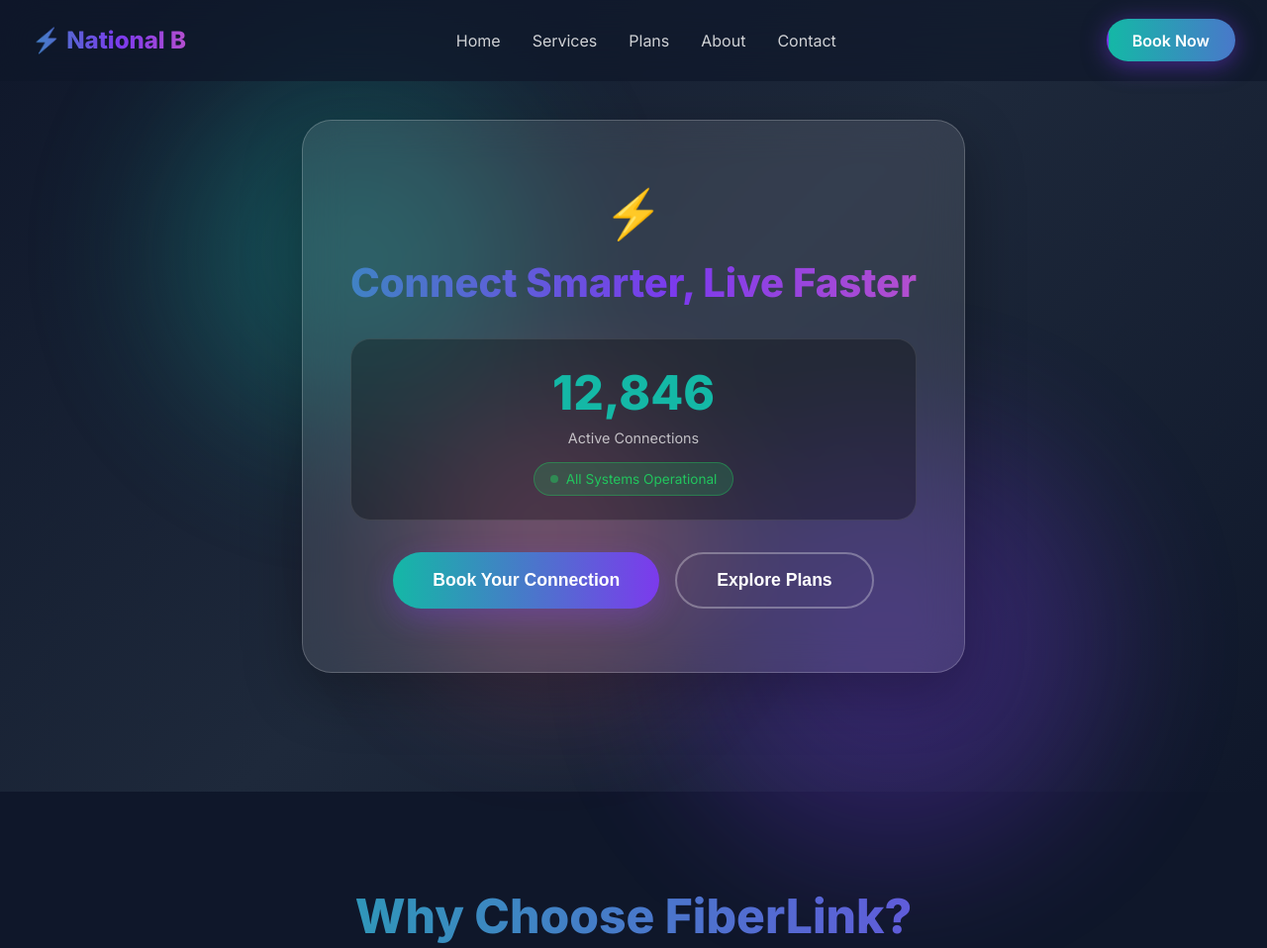
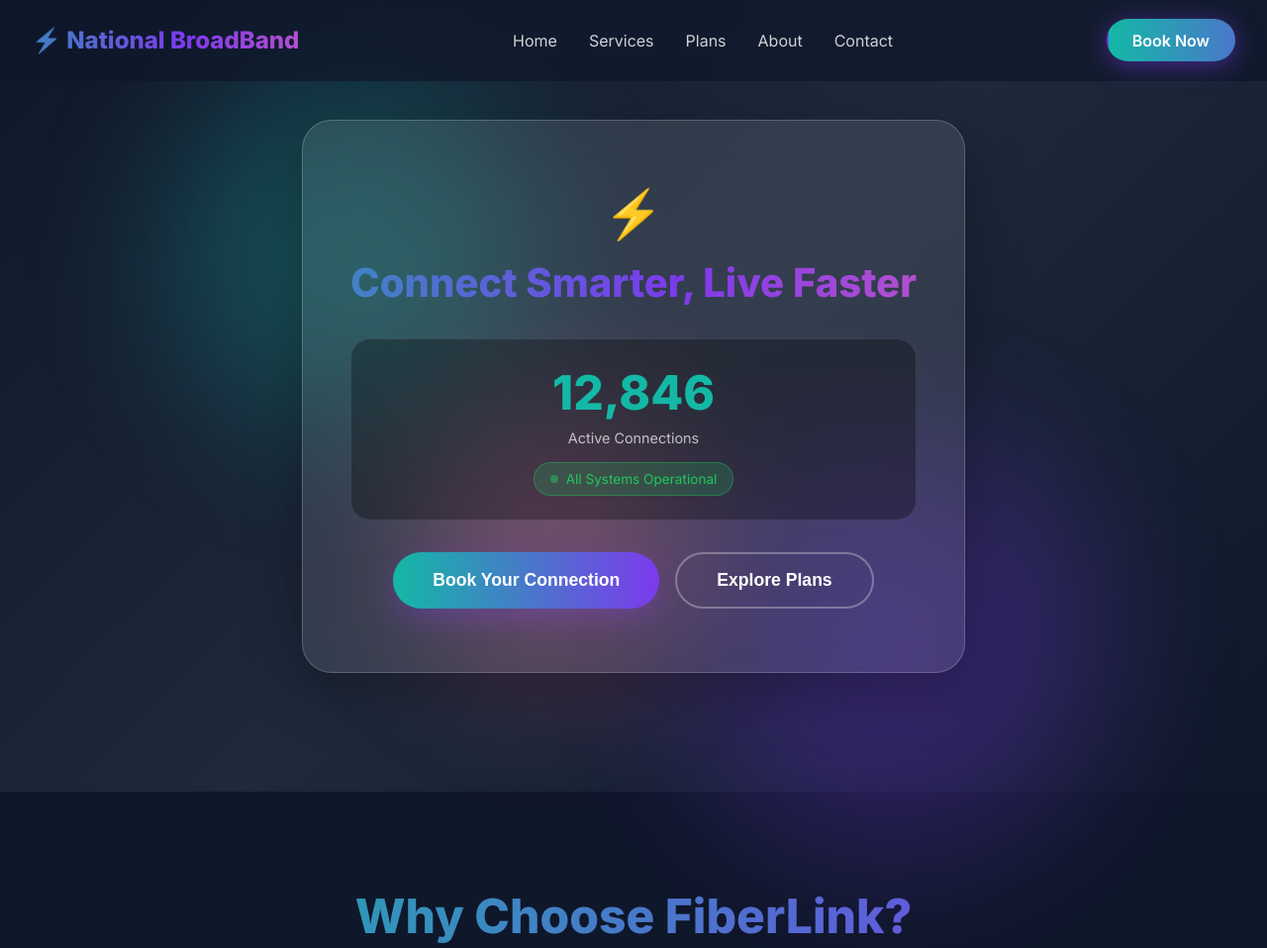
Before and after one commit to Musa-010/Ubadah, a plain HTML site: page index.html in a window 1280 px wide. Shown: the top 958 px of the page at 99% size. Drawn offline with Linux system fonts and the light colour scheme.

```diff
--- a/index.html
+++ b/index.html
@@ -25,7 +25,7 @@
     <!-- Header -->
     <header>
         <nav>
-            <div class="logo">⚡ National B</div>
+            <div class="logo">⚡ National BroadBand</div>
             <ul class="nav-links">
                 <li><a href="#home">Home</a></li>
                 <li><a href="#services">Services</a></li>
```
